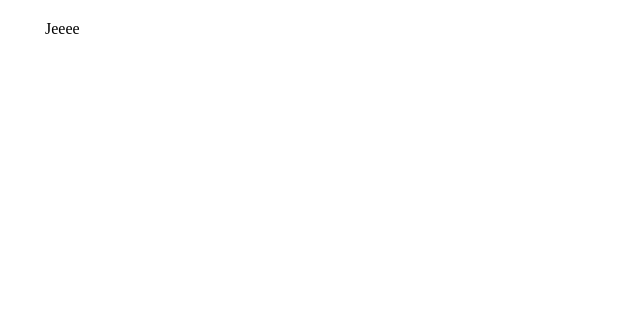
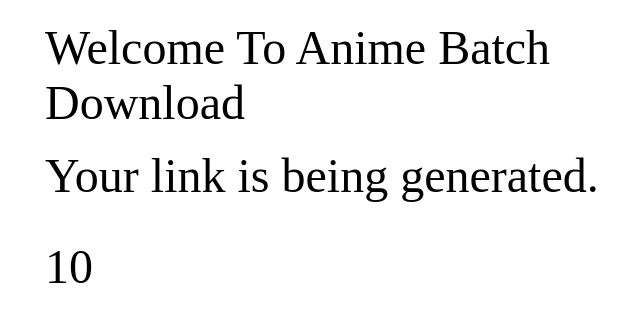
Before and after one commit to Beta-Jone/Anime-Batch-Download, a plain HTML site: page index.html in a window 1280 px wide. Shown: the whole page, without its empty margins (279-919 px from the left). Drawn offline with Linux system fonts and the light colour scheme.

Commit message:
Add files via upload

```diff
--- a/index.html
+++ b/index.html
@@ -6,11 +6,13 @@
     <title>Anime Batch Download</title>
     <link href="CSS/MainStyle.css" rel="stylesheet">
     <script async src="https://pagead2.googlesyndication.com/pagead/js/adsbygoogle.js?client=ca-pub-7398602224326164"
-     crossorigin="anonymous"></script>
+            crossorigin="anonymous"></script>
 </head>
 <body>
     <div id="main">
-        Jeeee
+        <font size="15">Welcome To Anime Batch Download</font><br /><br />
+        <font size="10">Your link is being generated.</font><br /><br /><br />
+        <font size="8">10</font>
     </div>
 </body>
 </html>
```
